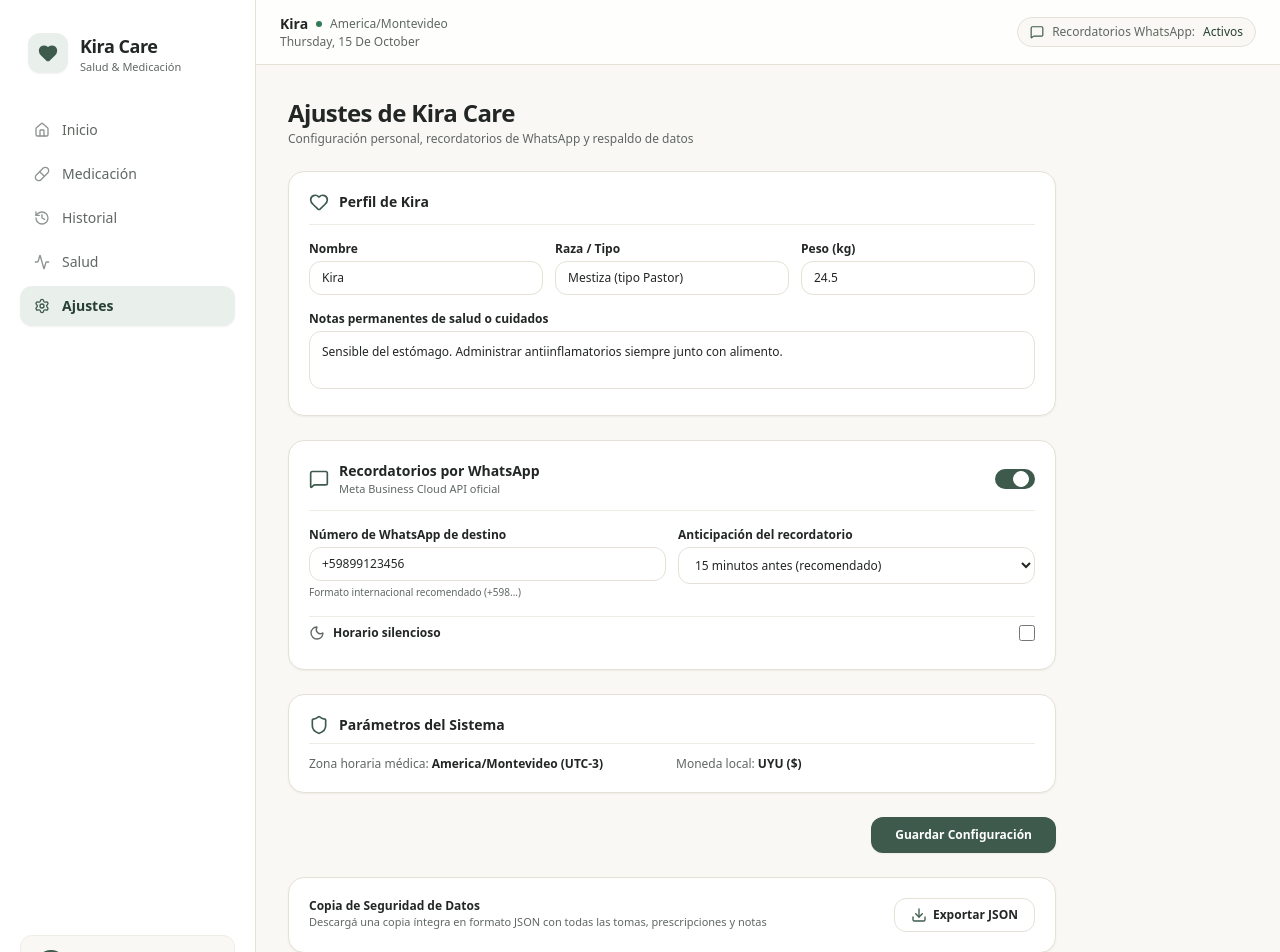
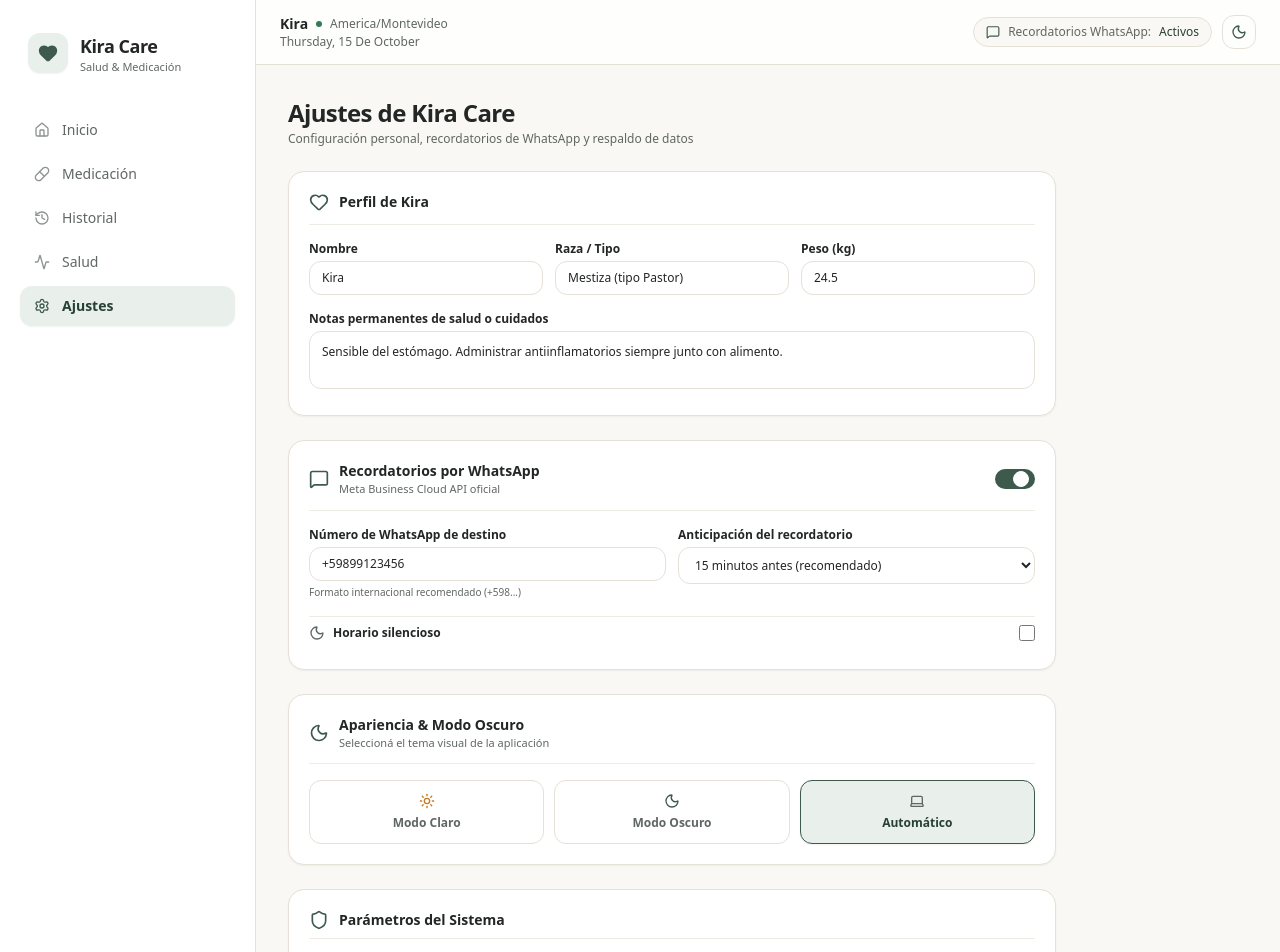
Before and after one commit to TeoLoop/pawcare, a Next.js app: page /ajustes in a window 1280 px wide. Shown: the top 952 px of the page. Built offline with nearby package versions, Linux system fonts and the light colour scheme.

Commit message:
feat: add natural warm dark mode with theme provider and toggles

```diff
--- a/src/app/ajustes/page.tsx
+++ b/src/app/ajustes/page.tsx
@@ -12,9 +12,13 @@ import {
   Download,
   CheckCircle2,
   Moon,
+  Sun,
+  Laptop,
 } from 'lucide-react';
+import { useTheme } from '@/components/theme/theme-provider';
 
 export default function AjustesPage() {
+  const { theme, setTheme } = useTheme();
   const [pet, setPet] = useState<Pet | null>(null);
   const [settings, setSettings] = useState<UserSettings | null>(null);
   const [savedSuccess, setSavedSuccess] = useState(false);
@@ -269,7 +273,59 @@ export default function AjustesPage() {
           </div>
         </div>
 
-        {/* 3. System & Timezone info */}
+        {/* 3. Appearance (Modo Claro / Oscuro) */}
+        <div className="bg-white rounded-2xl border border-[#E5E1D6] p-5 shadow-xs space-y-4">
+          <div className="flex items-center gap-2.5 pb-3 border-b border-[#EFECE5]">
+            <Moon className="w-5 h-5 text-[#3E5A4D]" />
+            <div>
+              <h2 className="text-sm font-bold text-[#222624]">Apariencia & Modo Oscuro</h2>
+              <p className="text-[11px] text-[#606763]">Seleccioná el tema visual de la aplicación</p>
+            </div>
+          </div>
+
+          <div className="grid grid-cols-3 gap-2.5">
+            <button
+              type="button"
+              onClick={() => setTheme('light')}
+              className={`flex flex-col items-center justify-center gap-1.5 p-3 rounded-xl border text-xs font-semibold transition-all ${
+                theme === 'light'
+                  ? 'border-[#3E5A4D] bg-[#E9EFEA] text-[#274033] shadow-xs'
+                  : 'border-[#E5E1D6] bg-white text-[#606763] hover:bg-[#FAF8F5]'
+              }`}
+            >
+              <Sun className="w-4 h-4 text-[#C97A24]" />
+              <span>Modo Claro</span>
+            </button>
+
+            <button
+              type="button"
+              onClick={() => setTheme('dark')}
+              className={`flex flex-col items-center justify-center gap-1.5 p-3 rounded-xl border text-xs font-semibold transition-all ${
+                theme === 'dark'
+                  ? 'border-[#3E5A4D] bg-[#E9EFEA] text-[#274033] shadow-xs'
+                  : 'border-[#E5E1D6] bg-white text-[#606763] hover:bg-[#FAF8F5]'
+              }`}
+            >
+              <Moon className="w-4 h-4 text-[#3E5A4D]" />
+              <span>Modo Oscuro</span>
+            </button>
+
+            <button
+              type="button"
+              onClick={() => setTheme('system')}
+              className={`flex flex-col items-center justify-center gap-1.5 p-3 rounded-xl border text-xs font-semibold transition-all ${
+                theme === 'system'
+                  ? 'border-[#3E5A4D] bg-[#E9EFEA] text-[#274033] shadow-xs'
+                  : 'border-[#E5E1D6] bg-white text-[#606763] hover:bg-[#FAF8F5]'
+              }`}
+            >
+              <Laptop className="w-4 h-4 text-[#606763]" />
+              <span>Automático</span>
+            </button>
+          </div>
+        </div>
+
+        {/* 4. System & Timezone info */}
         <div className="bg-white rounded-2xl border border-[#E5E1D6] p-5 shadow-xs space-y-3 text-xs">
           <div className="flex items-center gap-2.5 pb-2 border-b border-[#EFECE5]">
             <Shield className="w-5 h-5 text-[#3E5A4D]" />
--- a/src/app/globals.css
+++ b/src/app/globals.css
@@ -1,4 +1,6 @@
 @import "tailwindcss";
+
+@custom-variant dark (&:where(.dark, .dark *));
 
 @layer base {
   :root {
@@ -43,6 +45,46 @@
     --radius: 0.875rem;
   }
 
+  .dark {
+    --background: #141715;
+    --foreground: #EDEBE6;
+
+    --card: #1C211E;
+    --card-foreground: #EDEBE6;
+    --card-subtle: #232925;
+
+    --popover: #1C211E;
+    --popover-foreground: #EDEBE6;
+
+    --primary: #4E7663;
+    --primary-hover: #5D8B75;
+    --primary-foreground: #FFFFFF;
+
+    --secondary: #223229;
+    --secondary-hover: #2B3E34;
+    --secondary-foreground: #CFDFD6;
+
+    --muted: #242926;
+    --muted-foreground: #9AA19C;
+
+    --accent: #272E2A;
+    --accent-foreground: #EDEBE6;
+
+    --destructive: #E05D50;
+    --destructive-foreground: #FFFFFF;
+
+    --warning: #E5953B;
+    --warning-foreground: #FFFFFF;
+
+    --success: #489B72;
+    --success-foreground: #FFFFFF;
+
+    --border: #2D3530;
+    --border-strong: #3F4943;
+    --input: #232925;
+    --ring: #4E7663;
+  }
+
   * {
     border-color: var(--border);
   }
@@ -54,10 +96,130 @@
     -webkit-font-smoothing: antialiased;
     -moz-osx-font-smoothing: grayscale;
     min-height: 100vh;
+    transition: background-color 0.2s ease, color 0.2s ease;
   }
 }
 
-/* Custom subtle scrollbars & helpers */
+/* Dark mode theme overrides for natural, warm surfaces */
+.dark body {
+  background-color: #141715 !important;
+  color: #EDEBE6 !important;
+}
+
+.dark .bg-white {
+  background-color: #1C211E !important;
+  color: #EDEBE6;
+}
+
+.dark .bg-\[\#FAF8F5\] {
+  background-color: #171A18 !important;
+}
+
+.dark .bg-\[\#FAF8F5\]\/50 {
+  background-color: rgba(23, 26, 24, 0.5) !important;
+}
+
+.dark .bg-\[\#FAF8F5\]\/80 {
+  background-color: rgba(23, 26, 24, 0.8) !important;
+}
+
+.dark .bg-white\/80 {
+  background-color: rgba(28, 33, 30, 0.85) !important;
+}
+
+.dark .bg-white\/95 {
+  background-color: rgba(28, 33, 30, 0.95) !important;
+}
+
+.dark .bg-\[\#FFFDF9\] {
+  background-color: #262118 !important;
+}
+
+.dark .border-\[\#E5E1D6\] {
+  border-color: #2D3530 !important;
+}
+
+.dark .border-\[\#EFECE5\] {
+  border-color: #242A26 !important;
+}
+
+.dark .text-\[\#222624\] {
+  color: #EDEBE6 !important;
+}
+
+.dark .text-\[\#606763\] {
+  color: #9EA6A1 !important;
+}
+
+.dark .text-\[\#8E9490\] {
+  color: #79827D !important;
+}
+
+.dark .bg-\[\#E9EFEA\] {
+  background-color: #23342B !important;
+}
+
+.dark .text-\[\#274033\] {
+  color: #C3E2D1 !important;
+}
+
+.dark .border-\[\#D3DFD7\] {
+  border-color: #34483C !important;
+}
+
+.dark .bg-\[\#F4F8F5\] {
+  background-color: #1C2C23 !important;
+}
+
+.dark .bg-\[\#FFF5E6\],
+.dark .bg-\[\#FFF8EE\] {
+  background-color: #292015 !important;
+}
+
+.dark .border-\[\#FFE0B2\],
+.dark .border-\[\#FFE7C4\] {
+  border-color: #4A3821 !important;
+}
+
+.dark .text-\[\#8A5300\] {
+  color: #F7B86E !important;
+}
+
+.dark .bg-\[\#FDF2F0\] {
+  background-color: #2B1B1A !important;
+}
+
+.dark .border-\[\#F8D7DA\] {
+  border-color: #4D2624 !important;
+}
+
+.dark .bg-\[\#EFF6FF\] {
+  background-color: #172436 !important;
+}
+
+.dark .border-\[\#BFDBFE\] {
+  border-color: #243B5A !important;
+}
+
+.dark .text-\[\#1E40AF\] {
+  color: #93C5FD !important;
+}
+
+.dark input,
+.dark select,
+.dark textarea {
+  background-color: #181C19 !important;
+  color: #EDEBE6 !important;
+  border-color: #2D3530 !important;
+}
+
+.dark input:focus,
+.dark select:focus,
+.dark textarea:focus {
+  border-color: #4E7663 !important;
+}
+
+/* Custom subtle scrollbars */
 ::-webkit-scrollbar {
   width: 6px;
   height: 6px;
@@ -72,3 +234,10 @@
 ::-webkit-scrollbar-thumb:hover {
   background: #B8B2A4;
 }
+
+.dark ::-webkit-scrollbar-thumb {
+  background: #343E38;
+}
+.dark ::-webkit-scrollbar-thumb:hover {
+  background: #47544C;
+}
--- a/src/app/layout.tsx
+++ b/src/app/layout.tsx
@@ -1,6 +1,7 @@
 import type { Metadata } from 'next';
 import './globals.css';
 import { AppShell } from '@/components/layout/app-shell';
+import { ThemeProvider } from '@/components/theme/theme-provider';
 
 export const metadata: Metadata = {
   title: 'Kira Care — Gestión de Salud y Medicación',
@@ -13,9 +14,11 @@ export default function RootLayout({
   children: React.ReactNode;
 }) {
   return (
-    <html lang="es" className="h-full antialiased">
+    <html lang="es" className="h-full antialiased" suppressHydrationWarning>
       <body className="min-h-full flex flex-col font-sans">
-        <AppShell>{children}</AppShell>
+        <ThemeProvider>
+          <AppShell>{children}</AppShell>
+        </ThemeProvider>
       </body>
     </html>
   );
--- a/src/components/layout/top-header.tsx
+++ b/src/components/layout/top-header.tsx
@@ -5,6 +5,7 @@ import React, { useState, useEffect } from 'react';
 import { formatInMontevideo } from '@/lib/date-utils';
 import { MessageSquare } from 'lucide-react';
 import { KiraRepository } from '@/lib/storage/repository';
+import { ThemeToggle } from '@/components/theme/theme-toggle';
 
 export function TopHeader() {
   const [currentDateStr, setCurrentDateStr] = useState('');
@@ -34,8 +35,8 @@ export function TopHeader() {
           <p className="text-xs text-[#606763] capitalize">{currentDateStr || 'Hoy'}</p>
         </div>
 
-        {/* Status Indicators */}
-        <div className="flex items-center gap-3">
+        {/* Status Indicators & Theme Toggle */}
+        <div className="flex items-center gap-2.5">
           <div className="flex items-center gap-2 px-3 py-1.5 rounded-full bg-[#FAF8F5] border border-[#E5E1D6] text-xs">
             <MessageSquare className="w-3.5 h-3.5 text-[#3E5A4D]" />
             <span className="hidden sm:inline text-[#606763]">Recordatorios WhatsApp:</span>
@@ -49,6 +50,8 @@ export function TopHeader() {
               {remindersEnabled ? (phone ? 'Activos' : 'Falta número') : 'Pausados'}
             </span>
           </div>
+
+          <ThemeToggle />
         </div>
       </div>
     </header>
--- /dev/null
+++ b/src/components/theme/theme-provider.tsx
@@ -0,0 +1,93 @@
+// src/components/theme/theme-provider.tsx
+'use client';
+
+import React, { createContext, useContext, useEffect, useState } from 'react';
+
+type Theme = 'light' | 'dark' | 'system';
+
+interface ThemeContextType {
+  theme: Theme;
+  resolvedTheme: 'light' | 'dark';
+  setTheme: (theme: Theme) => void;
+  toggleTheme: () => void;
+}
+
+const ThemeContext = createContext<ThemeContextType | undefined>(undefined);
+
+export function ThemeProvider({ children }: { children: React.ReactNode }) {
+  const [theme, setThemeState] = useState<Theme>('system');
+  const [resolvedTheme, setResolvedTheme] = useState<'light' | 'dark'>('light');
+  const [mounted, setMounted] = useState(false);
+
+  useEffect(() => {
+    // Read persisted theme
+    const saved = localStorage.getItem('kira_theme') as Theme | null;
+    if (saved && (saved === 'light' || saved === 'dark' || saved === 'system')) {
+      setThemeState(saved);
+    }
+    setMounted(true);
+  }, []);
+
+  useEffect(() => {
+    if (!mounted) return;
+
+    const mediaQuery = window.matchMedia('(prefers-color-scheme: dark)');
+
+    const applyTheme = () => {
+      let isDark = false;
+      if (theme === 'system') {
+        isDark = mediaQuery.matches;
+      } else {
+        isDark = theme === 'dark';
+      }
+
+      setResolvedTheme(isDark ? 'dark' : 'light');
+
+      if (isDark) {
+        document.documentElement.classList.add('dark');
+        document.documentElement.style.colorScheme = 'dark';
+      } else {
+        document.documentElement.classList.remove('dark');
+        document.documentElement.style.colorScheme = 'light';
+      }
+    };
+
+    applyTheme();
+
+    const listener = () => {
+      if (theme === 'system') {
+        applyTheme();
+      }
+    };
+
+    mediaQuery.addEventListener('change', listener);
+    return () => mediaQuery.removeEventListener('change', listener);
+  }, [theme, mounted]);
+
+  const setTheme = (newTheme: Theme) => {
+    setThemeState(newTheme);
+    try {
+      localStorage.setItem('kira_theme', newTheme);
+    } catch {
+      // storage quota or private browsing
+    }
+  };
+
+  const toggleTheme = () => {
+    setTheme(resolvedTheme === 'dark' ? 'light' : 'dark');
+  };
+
+  return (
+    <ThemeContext.Provider value={{ theme, resolvedTheme, setTheme, toggleTheme }}>
+      {children}
+    </ThemeContext.Provider>
+  );
+}
+
+export function useTheme() {
+  const context = useContext(ThemeContext);
+  if (!context) {
+    throw new Error('useTheme must be used within a ThemeProvider');
+  }
+  return context;
+}
--- /dev/null
+++ b/src/components/theme/theme-toggle.tsx
@@ -0,0 +1,26 @@
+// src/components/theme/theme-toggle.tsx
+'use client';
+
+import React from 'react';
+import { useTheme } from './theme-provider';
+import { Sun, Moon } from 'lucide-react';
+
+export function ThemeToggle({ className = '' }: { className?: string }) {
+  const { resolvedTheme, toggleTheme } = useTheme();
+
+  return (
+    <button
+      type="button"
+      onClick={toggleTheme}
+      aria-label="Cambiar modo de color"
+      title={resolvedTheme === 'dark' ? 'Cambiar a modo claro' : 'Cambiar a modo oscuro'}
+      className={`p-2 rounded-xl border border-[#E5E1D6] hover:bg-[#FAF8F5] text-[#606763] hover:text-[#222624] transition-colors ${className}`}
+    >
+      {resolvedTheme === 'dark' ? (
+        <Sun className="w-4 h-4 text-[#C97A24]" />
+      ) : (
+        <Moon className="w-4 h-4 text-[#3E5A4D]" />
+      )}
+    </button>
+  );
+}
```
